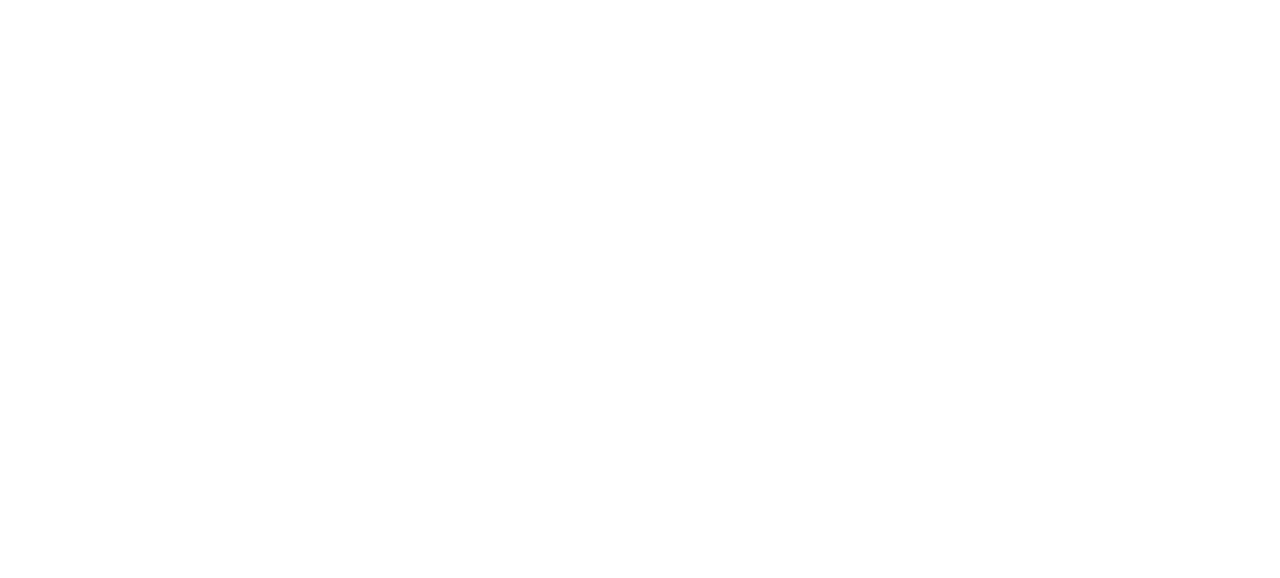
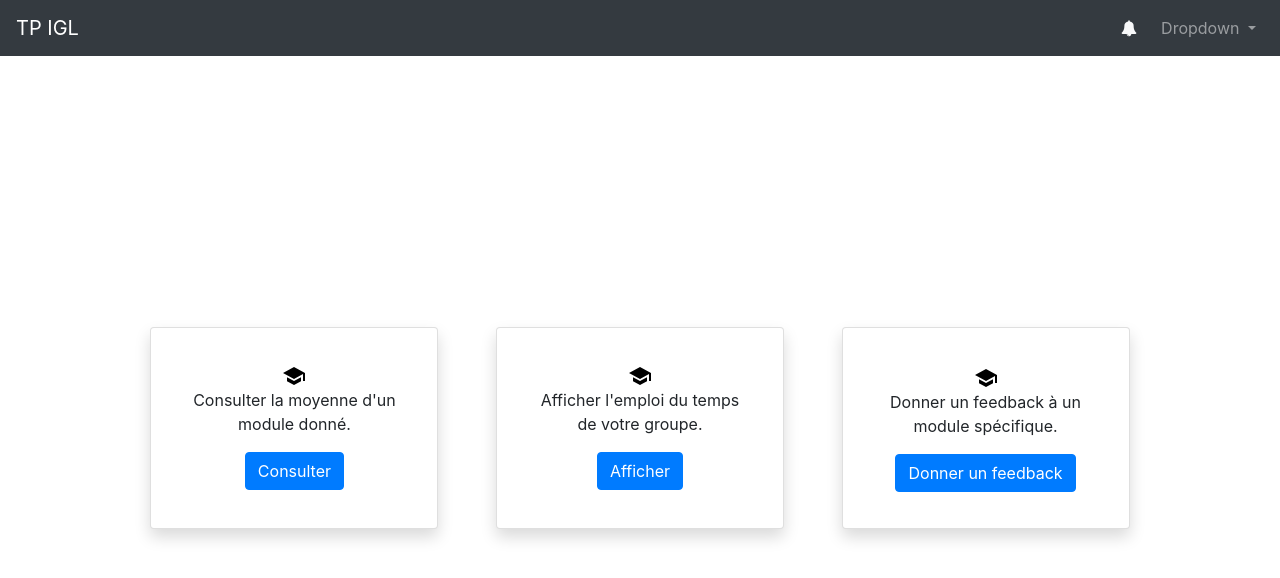
Before and after one commit to redhaam/TP-IGL, an Angular app: page /etudiant in a window 1280 px wide. Before the commit this address led to /. Shown: the top 578 px of the page. Built offline with nearby package versions, Linux system fonts and the light colour scheme.

Commit message:
adding routes+ not found component  feedback class

```diff
--- /dev/null
+++ b/src/app/Components/not-found/not-found.component.html
@@ -0,0 +1,4 @@
+<div class="container col-xs-12 col-md-6 text-center">
+  <p style="font-size: 76pt;">404</p>
+  <p>not-found!</p>
+</div>
--- /dev/null
+++ b/src/app/Components/not-found/not-found.component.ts
@@ -0,0 +1,15 @@
+import { Component, OnInit } from '@angular/core';
+
+@Component({
+  selector: 'app-not-found',
+  templateUrl: './not-found.component.html',
+  styleUrls: ['./not-found.component.css']
+})
+export class NotFoundComponent implements OnInit {
+
+  constructor() { }
+
+  ngOnInit() {
+  }
+
+}
--- a/src/app/Components/ui-etudiant/ui-etudiant.component.html
+++ b/src/app/Components/ui-etudiant/ui-etudiant.component.html
@@ -1,7 +1,9 @@
-<div class="d-flex h-100 align-items-center">
+<div class="h-100 d-flex flex-column">
+  <app-navbar></app-navbar>
+  <div class="d-flex align-items-center my-auto" style="flex-shrink: 1fr;">
     <div class="d-flex flex-row col-10 cntn mx-auto">
       <div
-      class="card text-center shadow p-3 mb-5 bg-white rounded"
+        class="card text-center shadow p-3  bg-white rounded"
         style="width: 18rem;"
       >
         <div class="card-body">
@@ -23,7 +25,7 @@
       </div>
 
       <div
-      class="card text-center shadow p-3 mb-5 bg-white rounded"
+        class="card text-center shadow p-3  bg-white rounded"
         style="width: 18rem;"
       >
         <div class="card-body">
@@ -44,7 +46,7 @@
       </div>
 
       <div
-      class="card text-center shadow p-3 mb-5 bg-white rounded"
+        class="card text-center shadow p-3  bg-white rounded"
         style="width: 18rem;"
       >
         <div class="card-body">
@@ -67,3 +69,4 @@
       </div>
     </div>
   </div>
+</div>
--- a/src/app/app.module.ts
+++ b/src/app/app.module.ts
@@ -9,6 +9,7 @@
 import { EnseignantComponent } from "./Components/enseignant/enseignant.component";
 import { HttpClientModule } from "@angular/common/http";
 import { UiEtudiantComponent } from "./Components/ui-etudiant/ui-etudiant.component";
+import { NotFoundComponent } from './Components/not-found/not-found.component';
 
 @NgModule({
   declarations: [
@@ -16,7 +17,8 @@
     LoginComponent,
     UiEtudiantComponent,
     EnseignantComponent,
-    NavbarComponent
+    NavbarComponent,
+    NotFoundComponent
   ],
   imports: [
     BrowserModule,
--- /dev/null
+++ b/src/app/models/Feedback.ts
@@ -0,0 +1,6 @@
+export interface Feedback {
+  id: string;
+  nomModule: string;
+  AnneDetude: string;
+  contenu: string;
+}
```
Also changed, not shown: src/app/app-routing.module.ts (+13 -0 lines), src/app/Components/not-found/not-found.component.css (added). Lines whose indentation alone changed are shown as unchanged.
